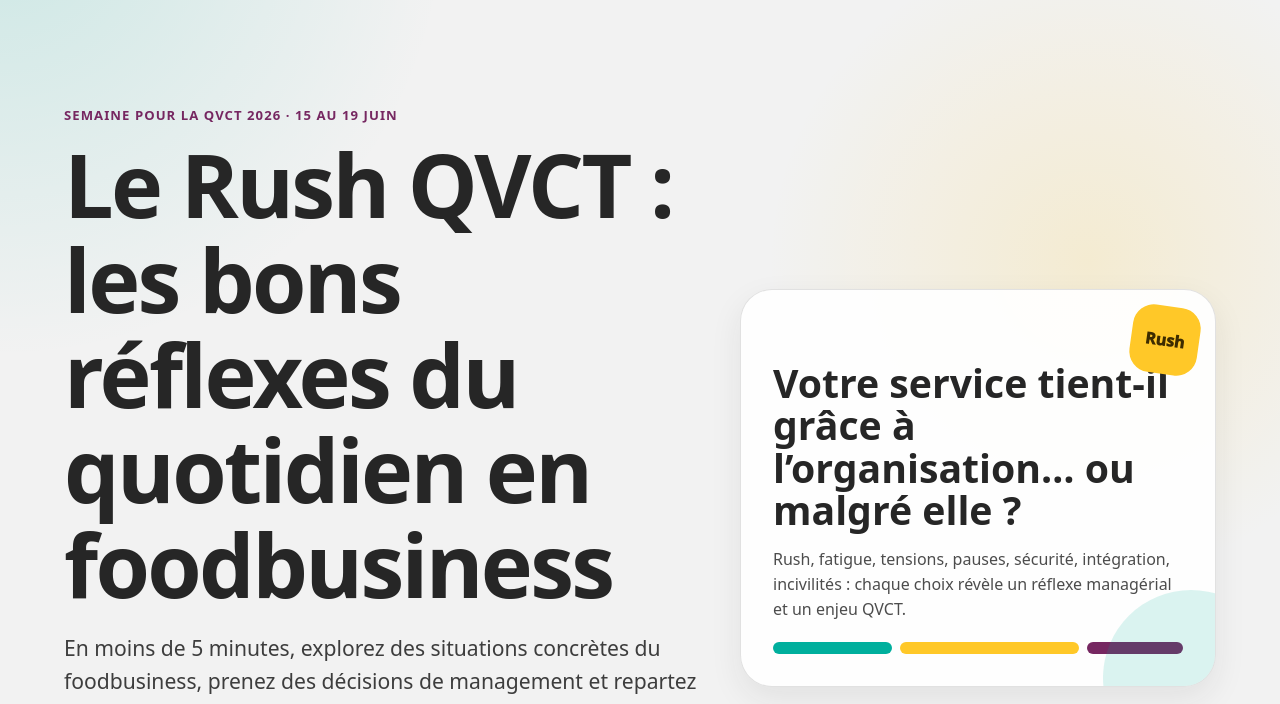
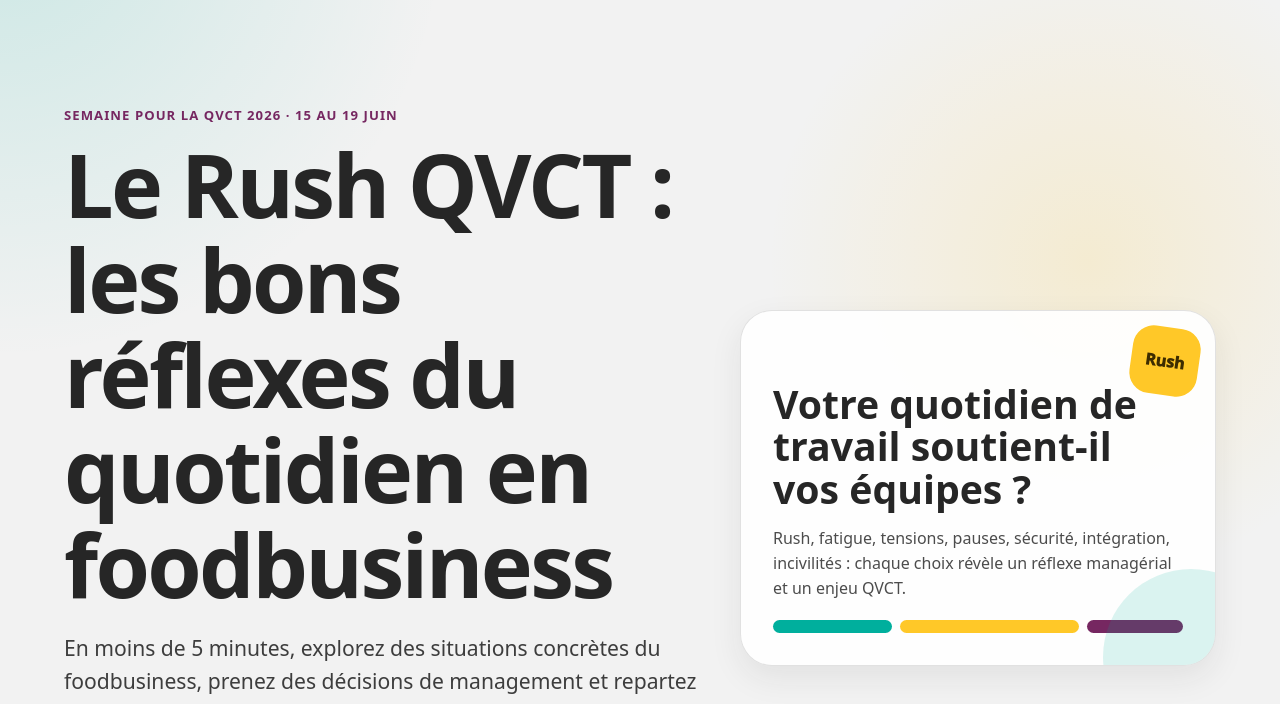
Before and after one commit to TamaraVioleau/le-rush-qvct, a plain HTML site: page index.html in a window 1280 px wide. Shown: the part 90-794 px from the top of the page. Drawn offline with Linux system fonts and the light colour scheme.

Commit message:
changement vocabulaire titre

```diff
--- a/index.html
+++ b/index.html
@@ -70,7 +70,7 @@
           <aside class="hero-card" aria-label="Résumé du jeu">
             <div class="rush-badge" aria-hidden="true">Rush</div>
             <h2>
-              Votre service tient-il grâce à l’organisation… ou malgré elle ?
+              <h2>Votre quotidien de travail soutient-il vos équipes ?</h2>
             </h2>
             <p>
               Rush, fatigue, tensions, pauses, sécurité, intégration,
```
